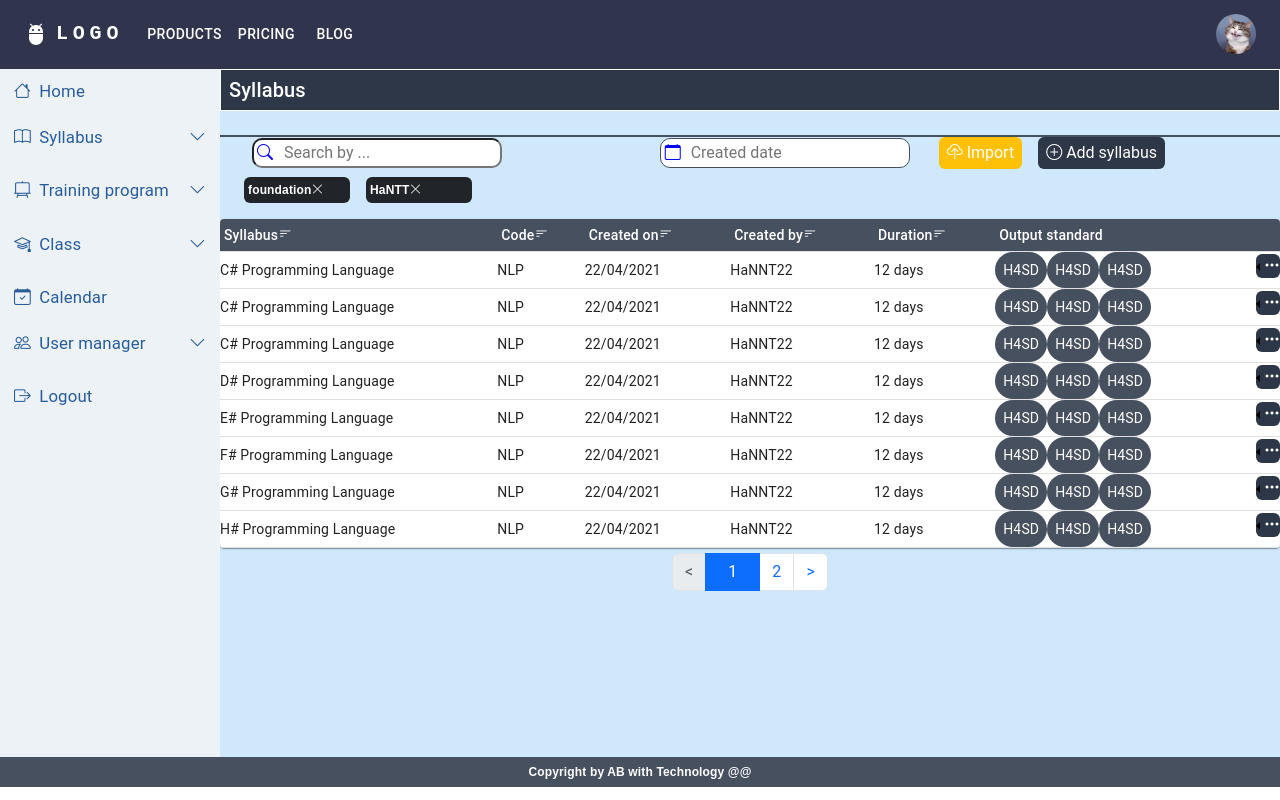
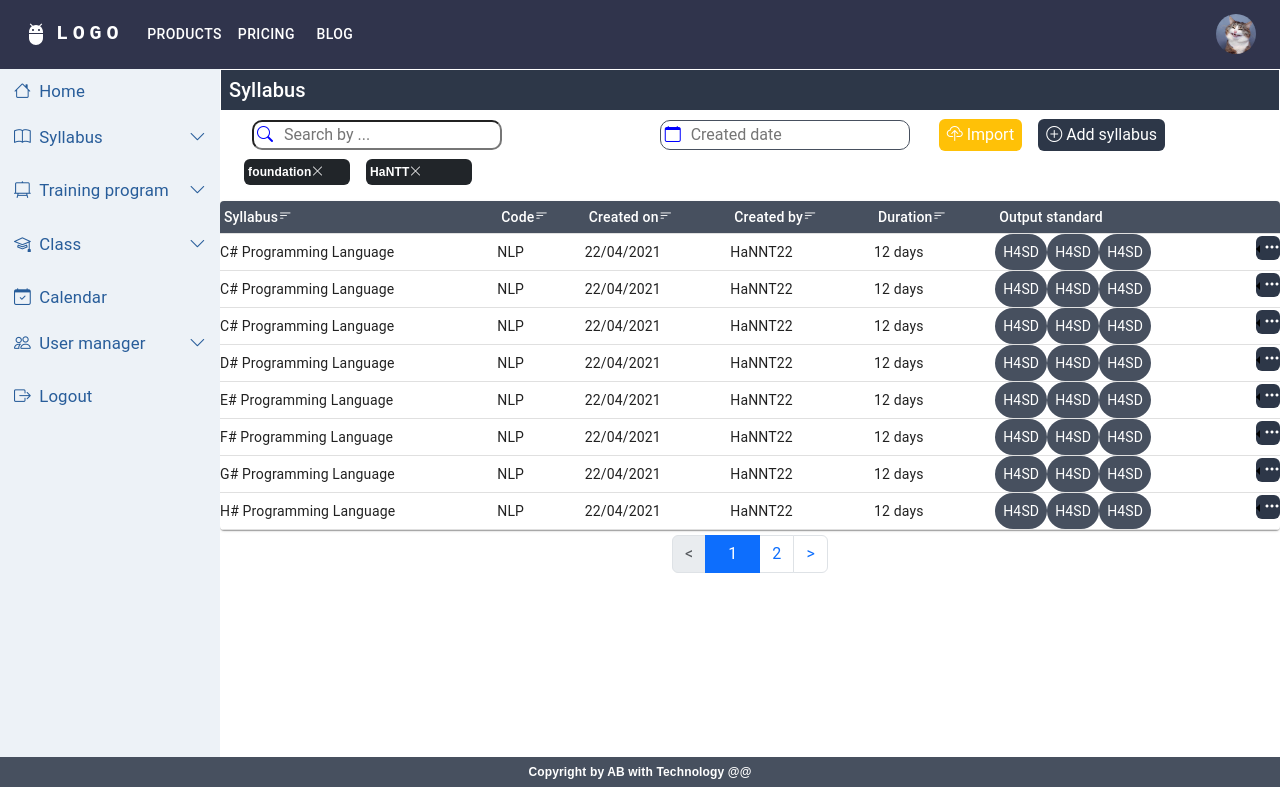
Before and after one commit to anhbang369/manage-education, a React (Create React App) app: page /syllabus in a window 1280 px wide. Built offline with nearby package versions, Linux system fonts and the light colour scheme; what @devexpress/dx-react-scheduler-material-ui would draw is missing.

Commit message:
fix login and edit view, change background color

```diff
--- a/src/components/googleSignIn/Login.js
+++ b/src/components/googleSignIn/Login.js
@@ -4,11 +4,6 @@ import { signInWithPopup, signInWithEmailAndPassword } from 'firebase/auth';
 import { Redirect } from 'react-router-dom';
 import "./login.css";
 import Image from "../assets/image.png";
-import CssBaseline from '@mui/material/CssBaseline';
-import Box from '@mui/material/Box';
-import Container from '@mui/material/Container';
-import Paper from '@mui/material/Paper';
-import Grid from '@mui/material/Grid';
 
 const Login = () => {
   const [email, setEmail] = useState('');
--- a/src/components/syllabus/View.jsx
+++ b/src/components/syllabus/View.jsx
@@ -43,10 +43,9 @@ const View = () => {
         <React.Fragment>
             <CssBaseline />
             <Container fixed className='p-0'>
-                <Box sx={{ bgcolor: '#cfe8fc', height: '100%', width: '100%' }}>
+                <Box sx={{ bgcolor: '#FFF', height: '100%', width: '100%' }}>
                     <div className='syllabus__container'>
-                        <h5 className="mb-4 bg-core text-white border border-white p-2">Syllabus</h5>
-                        <div className="syllabus__underline"></div>
+                        <h5 className="mb-2 bg-core text-white border border-white p-2">Syllabus</h5>
                         <div className="row">
                             <div className="syllabus__search col-md-8">
                                 <div className="input-with-icon">
--- a/src/components/syllabus/view.css
+++ b/src/components/syllabus/view.css
@@ -3,12 +3,6 @@
     color: #47505f;
     margin: 0px 0px 8px 0px;
 }
-
-.syllabus__underline,
-.syllabus__underline{
-    border: 1px solid #47505f;
-}
-
 
 .syllabus__search {
     display: flex;
--- a/src/index.css
+++ b/src/index.css
@@ -94,6 +94,10 @@ body{
   width: 1.7em;
 }
 
+.css-17ncwvs{
+  background-color: #FFF !important;
+}
+
 .bg-core{
   background-color: #2d3748;
 }
```
